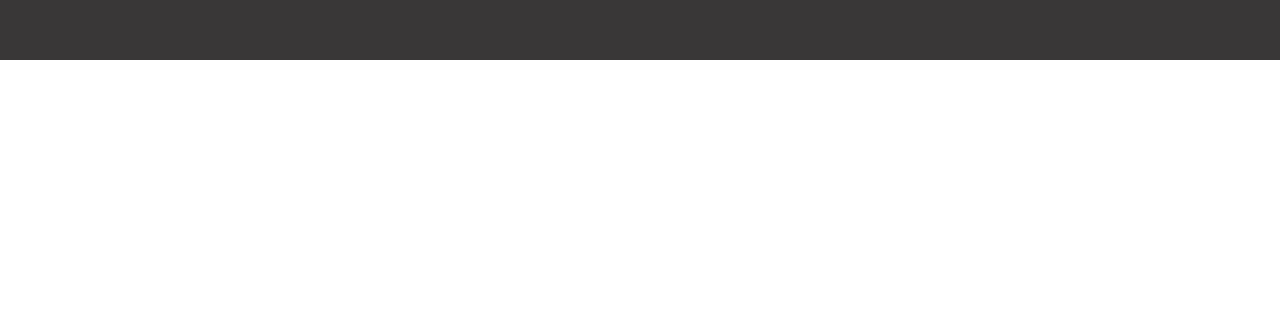
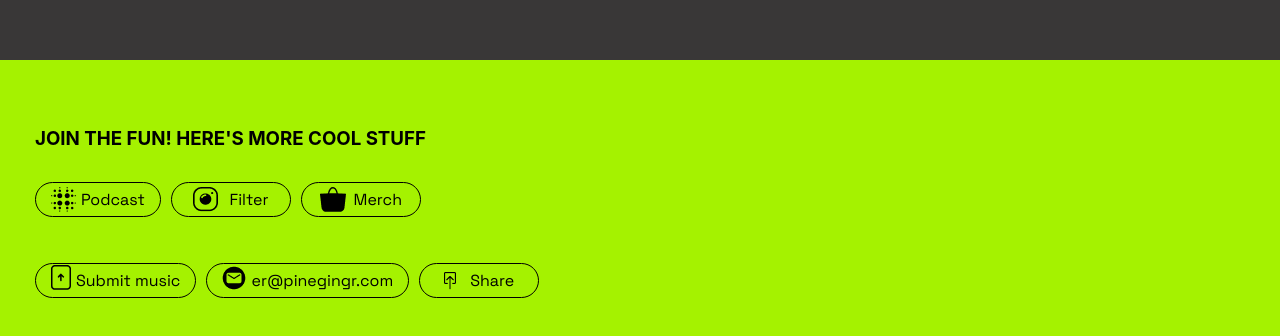
Before and after one commit to mr-funtor/energy-radio-react, a React (Create React App) app: page / in a window 1280 px wide. Shown: the part 2180-2516 px from the top of the page. Before the commit the page ends 2240 px from the top, so only its background shows below. Built offline with nearby package versions, Linux system fonts and the light colour scheme.

Commit message:
added the ConnectSection component to App.js

```diff
--- a/src/App.js
+++ b/src/App.js
@@ -1,5 +1,6 @@
 import HeroSection from './components/HeroSection';
 import EpisodeSection from './components/EpisodeSection';
+import ConnectSection from './components/ConnectSection';
 import './Main.css';
 
 function App() {
@@ -7,6 +8,7 @@ function App() {
     <main class="body-container">
 		<HeroSection/>
 		<EpisodeSection/>
+		<ConnectSection/>
     </main>
   );
 }
--- a/src/components/ConnectSection.js
+++ b/src/components/ConnectSection.js
@@ -0,0 +1,26 @@
+import React from 'react';
+
+const ConnectSection=()=>{
+	return(
+		<section class="connect-section">
+
+			<h3>JOIN THE FUN! HERE'S MORE COOL STUFF</h3>
+
+			<ul class="cont-top-row">
+				<li><img src="./img/podcast.png" />Podcast</li>
+				<li><img src="./img/filter.png" />Filter</li>
+				<li><img src="./img/merch.png" />Merch</li>
+			</ul>
+
+			<ul class="cont-second-row">
+				<li><img src="./img/submit.png" />Submit music</li>
+				<li><img src="./img/mail.png" />er@pinegingr.com</li>
+				<li><img src="./img/share.png" />Share</li>
+			</ul>
+
+
+		</section>
+	)
+}
+
+export default ConnectSection;
```
